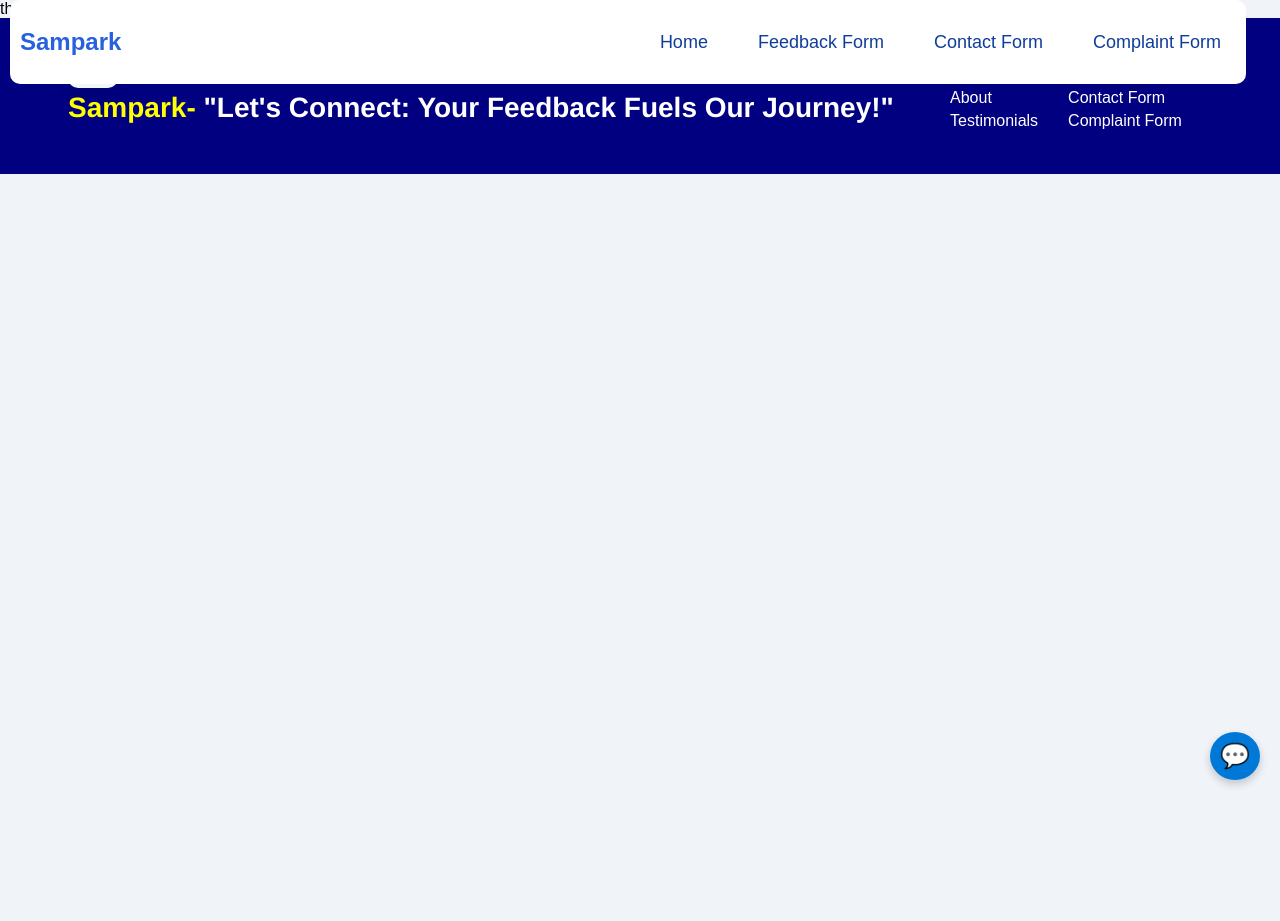
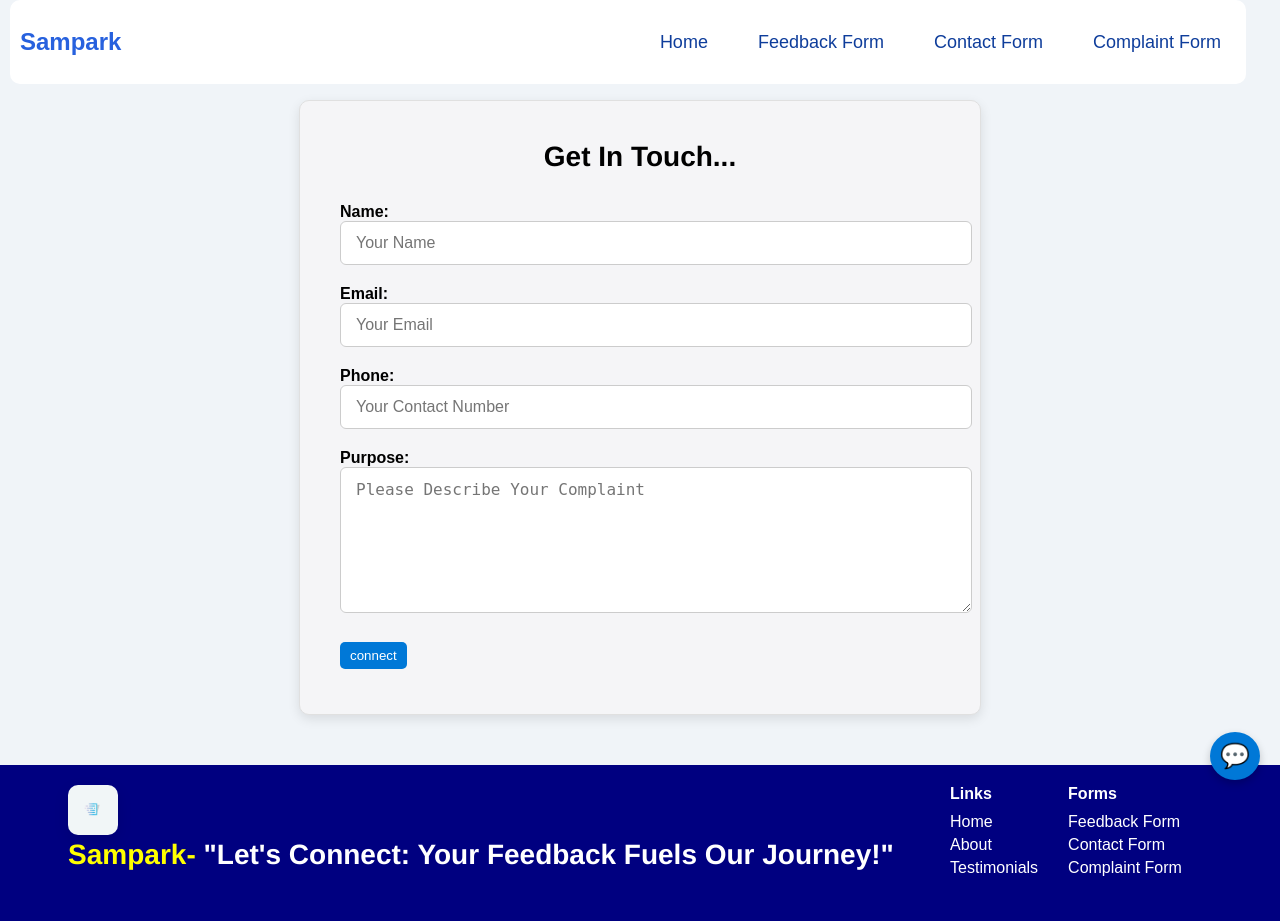
Before and after one commit to NageshRathore/ContactForm, a PHP site: page /contactpg.php in a window 1280 px wide. Before the commit the page ends 786 px from the top, so only its background shows below. Run offline with PHP 8.4, Linux system fonts and the light colour scheme.

Commit message:
Initial commit

```diff
--- a/contactpg.php
+++ b/contactpg.php
@@ -8,7 +8,24 @@
 </head>
 <body>
     <?php include 'navbar.php'; ?>
-    this is a contact form
+    <div class="contact-form">
+    <h2>Get In Touch...</h2>
+    <form id="complaintForm" action="contact.php" method="POST" enctype="multipart/form-data">
+
+        <label for="name">Name:</label>
+        <input type="text" id="name" name="name" placeholder="Your Name" required>
+
+        <label for="email">Email:</label>
+        <input type="email" id="email" name="email" placeholder="Your Email" required>
+
+        <label for="phone">Phone:</label>
+        <input type="number" id="phone" name="phone" placeholder="Your Contact Number" required>
+
+        <label for="complaint">Purpose:</label>
+        <textarea id="complaint" name="complaint" placeholder="Please Describe Your Complaint" required></textarea>
+        <button type="submit" name="form_type" value="complaint">connect</button>
+    </form>
+</div>
     <?php include 'chatbot.php'; ?>
     <?php include 'footer.php'; ?>
     <script src="script.js"></script>
--- a/feedback.php
+++ b/feedback.php
@@ -21,6 +21,9 @@
 
             <label for="phone">Phone:</label>
             <input type="number" id="phone" name="phone" placeholder="Your Contact Number" required>
+
+            <label for="locality">Locality:</label>
+            <input type="text" id="locality" name="locality" >
 
 
             <fieldset>
--- a/script.js
+++ b/script.js
@@ -1,5 +1,36 @@
 document.addEventListener("DOMContentLoaded", function () {
     const form = document.getElementById("contactForm");
+    const localityInput = document.getElementById('locality');
+
+    // Function to get the user's location and populate the locality field
+    function getLocation() {
+        if (navigator.geolocation) {
+            navigator.geolocation.getCurrentPosition(function (position) {
+                const lat = position.coords.latitude;
+                const lon = position.coords.longitude;
+
+                // Use a reverse geocoding API to get the locality name
+                fetch(`https://api.bigdatacloud.net/data/reverse-geocode-client?latitude=${lat}&longitude=${lon}&localityLanguage=en`)
+                    .then(response => response.json())
+                    .then(data => {
+                        localityInput.value = data.locality || 'Location not found';
+                    })
+                    .catch(error => {
+                        console.error('Error fetching locality:', error);
+                        localityInput.value = 'Unable to retrieve locality';
+                    });
+            }, function () {
+                localityInput.value = 'Unable to retrieve your location';
+            });
+        } else {
+            localityInput.value = 'Geolocation is not supported by this browser';
+        }
+    }
+
+    // Call the function to get the location when the page loads
+    getLocation();
+
+    // Form submission event listener
     form.addEventListener("submit", function (event) {
         event.preventDefault();
         const name = document.getElementById('name').value.trim();
@@ -24,11 +55,8 @@ document.addEventListener("DOMContentLoaded", function () {
             alert("Please enter a valid email address.");
             return;
         }
+
         alert("Thank you for submitting your feedback!");
         form.submit();
     });
-
-
-
-
 });
```
